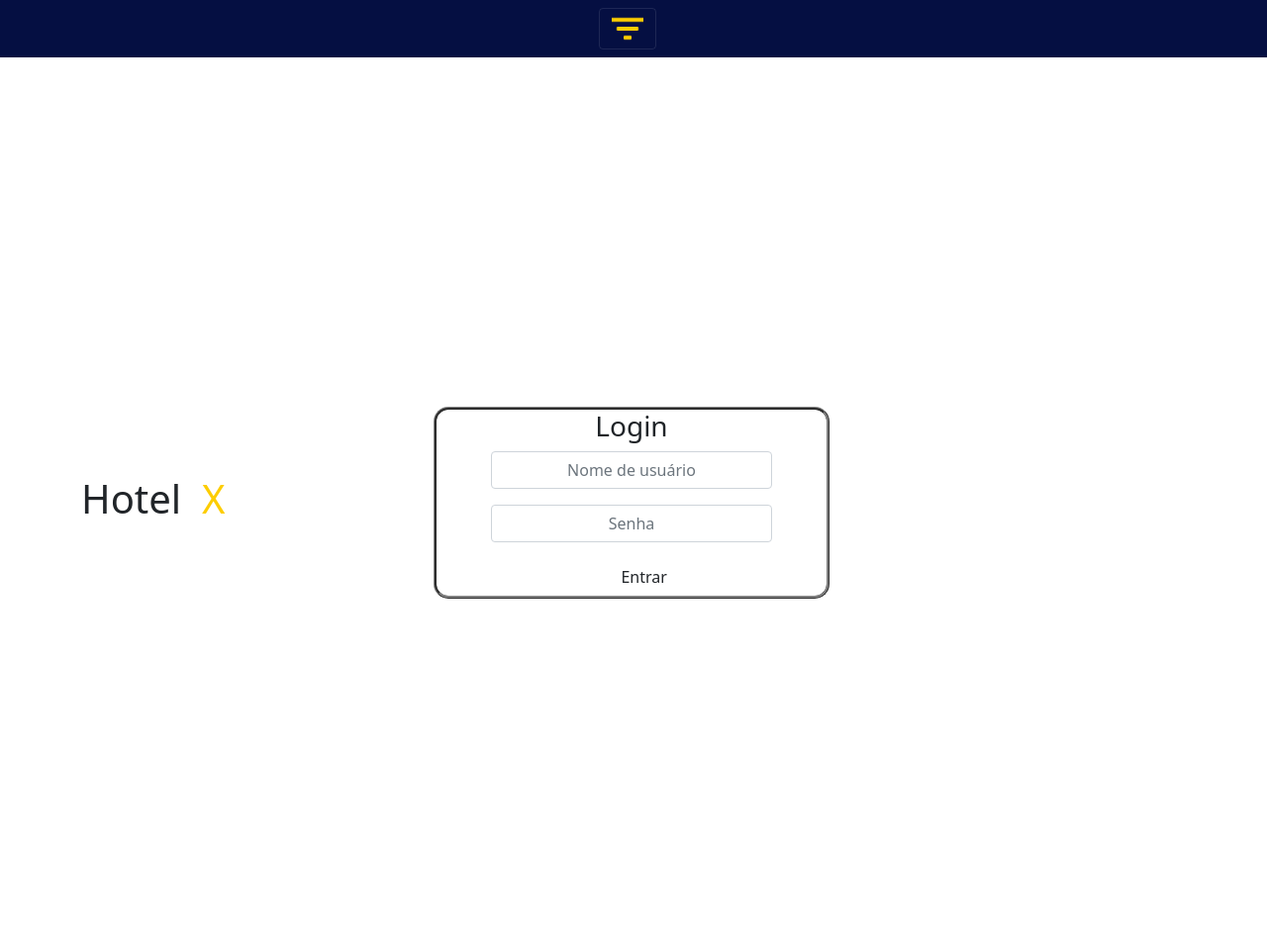
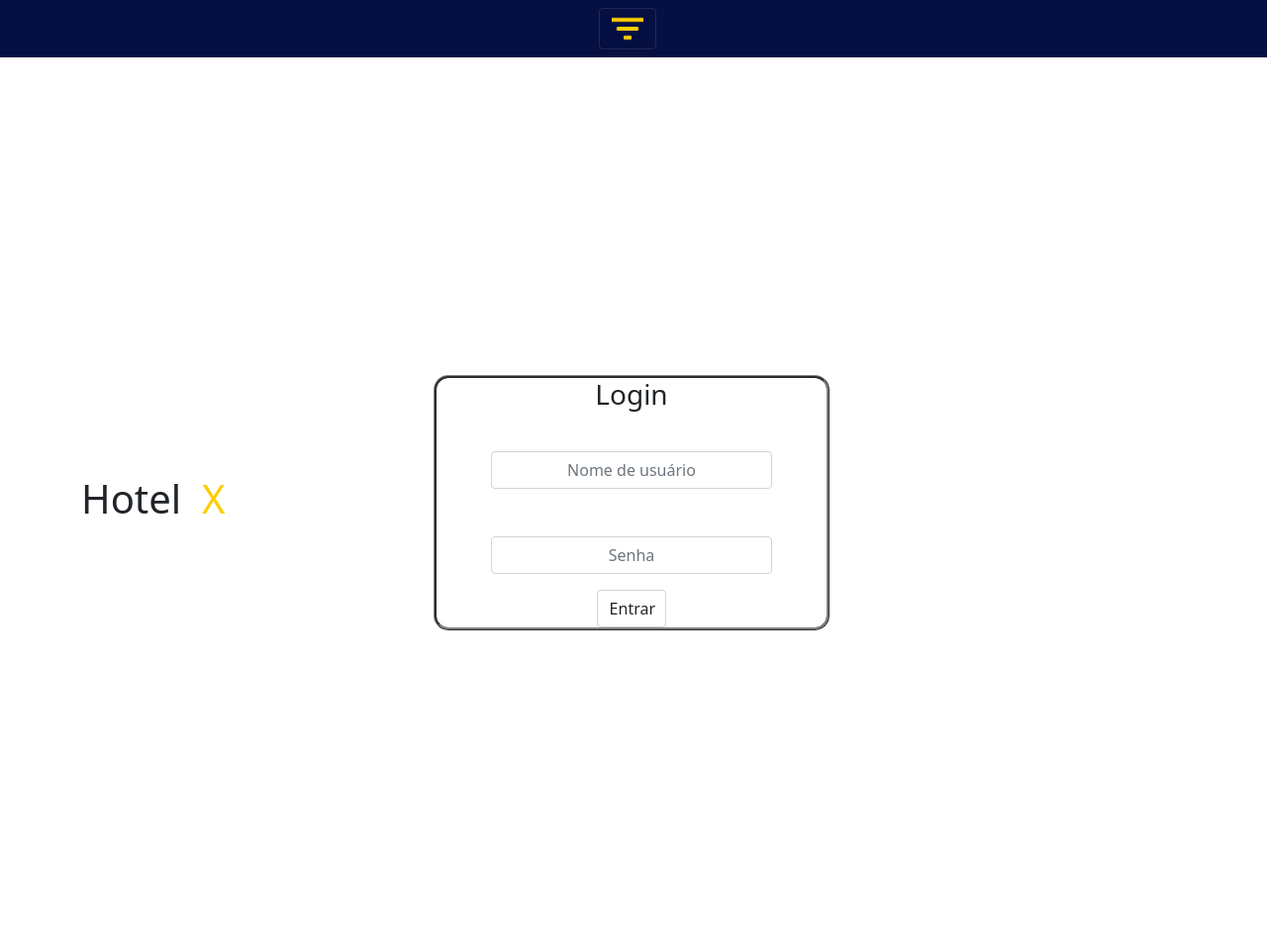
Before and after one commit to devnicius/Projetos, a Jekyll site: the page docs/gestao_hoteleira/index.html, which Jekyll copies as it is, in a window 1280 px wide. Shown: the whole page at 99% size. Built offline with Jekyll 4.4.1, drawn with Linux system fonts in a browser that asks for light colours; nearby versions of some CDN libraries.

Commit message:
Projetos

```diff
--- a/docs/gestao_hoteleira/css/style.css
+++ b/docs/gestao_hoteleira/css/style.css
@@ -36,7 +36,7 @@ h1 {
     width: 25em;
 }
 
-.form-control {
+#input {
     margin-top: 2em;
     margin-bottom: 1em;
     text-align: center;
@@ -51,6 +51,7 @@ h1 {
         width: 13em;
         margin-left: 1em;
     }
+
 }
 
 
--- a/docs/gestao_hoteleira/index.html
+++ b/docs/gestao_hoteleira/index.html
@@ -34,10 +34,10 @@
       <div class="row col-6 align-self-center d-flex justify-content-center" id="div-login">
         <div class="row col-10 d-flex justify-content-center ">
         <h3 class="text-center">Login</h3>
-        <input class="form-control" type="text" placeholder="Nome de usuário">
-        <input class="form-control" type="password" placeholder="Senha">
-        <div class="col-3">
-          <button class="btn">Entrar</button>
+        <input class="form-control" id="input" type="text" placeholder="Nome de usuário">
+        <input class="form-control" id="input" type="password" placeholder="Senha">
+        <div class="col-4">
+          <button class="form-control" id="button">Entrar</button>
         </div>
       </div>
 
```
